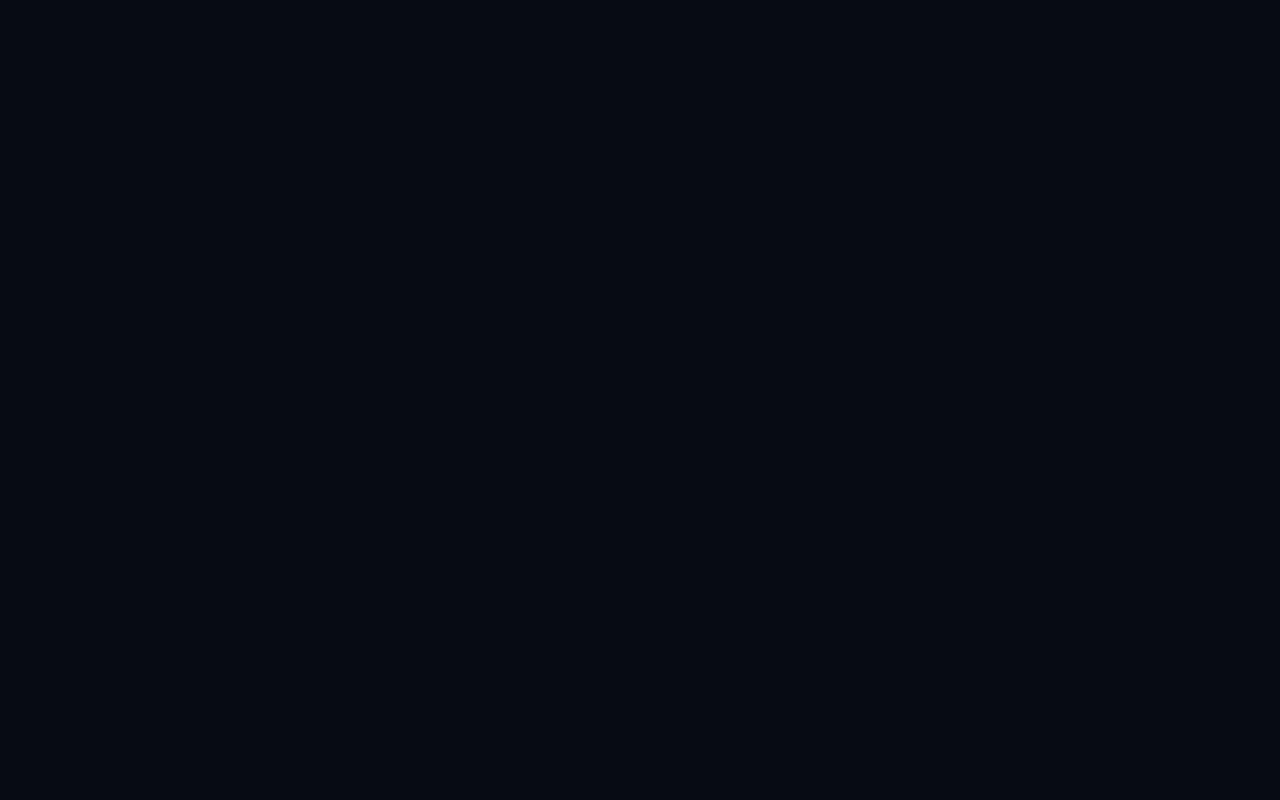
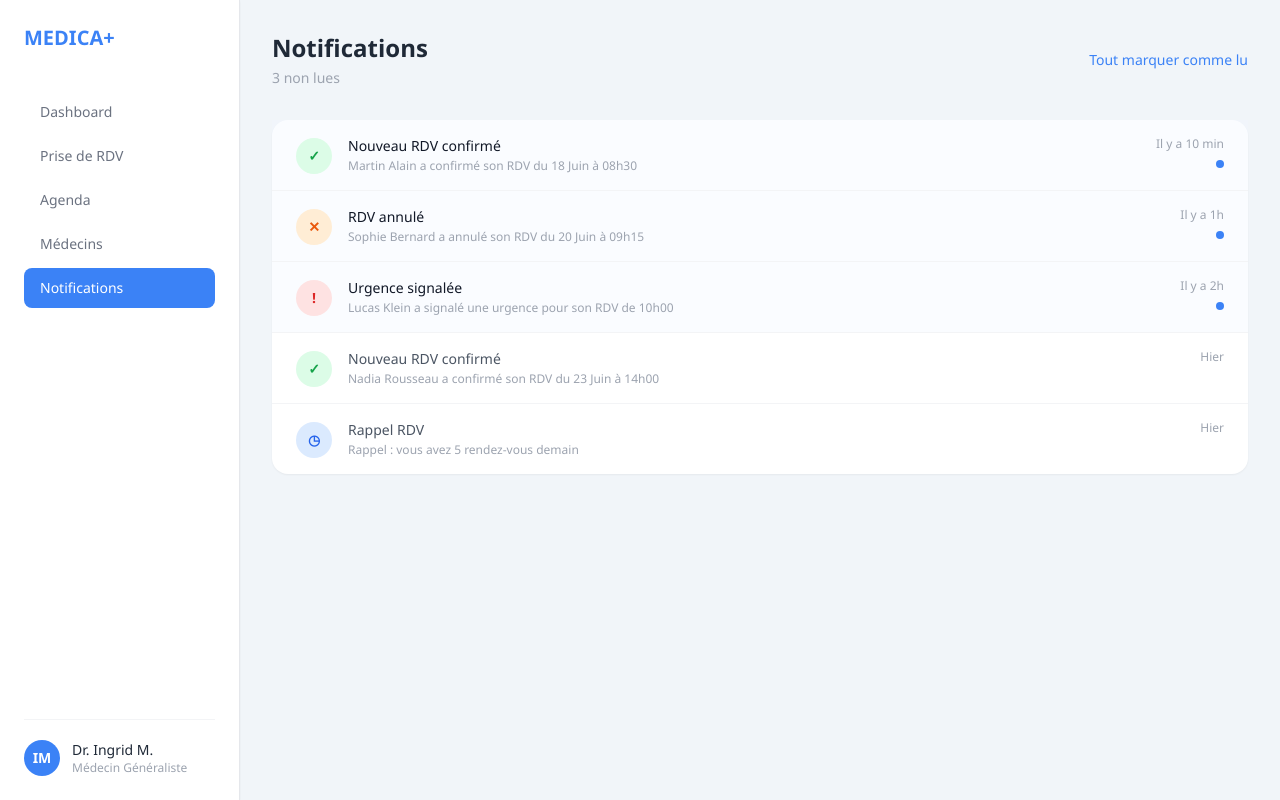
Before and after one commit to nohaeila/MEDICA_PLUS, a React (Vite) app in the folder frontend-web/: page /notifications in a window 1280 px wide. Before the commit this address had no page. Built offline with nearby package versions, Linux system fonts and the light colour scheme.

Commit message:
feat: notifications

```diff
--- a/frontend-web/src/App.jsx
+++ b/frontend-web/src/App.jsx
@@ -3,6 +3,7 @@ import Dashboard from "./pages/Dashboard"
 import ListeMedecins from "./pages/ListeMedecins"
 import PriseRDV from "./pages/PriseRDV"
 import Agenda from "./pages/Agenda"
+import Notifications from "./pages/Notifications"
 
 function App() {
   return (
@@ -12,6 +13,7 @@ function App() {
         <Route path="/medecins" element={<ListeMedecins />} />
         <Route path="/rdv" element={<PriseRDV />} />
         <Route path="/agenda" element={<Agenda />} />
+        <Route path="/notifications" element={<Notifications />} />
       </Routes>
     </BrowserRouter>
   )
--- /dev/null
+++ b/frontend-web/src/pages/Notifications.jsx
@@ -0,0 +1,121 @@
+import { useNavigate } from "react-router-dom"
+import { useState } from "react"
+
+export default function Notifications() {
+  const navigate = useNavigate()
+
+  const nav = [
+    { label: "Dashboard", path: "/" },
+    { label: "Prise de RDV", path: "/rdv" },
+    { label: "Agenda", path: "/agenda" },
+    { label: "Médecins", path: "/medecins" },
+    { label: "Notifications", path: "/notifications", active: true },
+  ]
+
+  const [notifications, setNotifications] = useState([
+    { id: 1, titre: "Nouveau RDV confirmé", message: "Martin Alain a confirmé son RDV du 18 Juin à 08h30", heure: "Il y a 10 min", lu: false, type: "rdv" },
+    { id: 2, titre: "RDV annulé", message: "Sophie Bernard a annulé son RDV du 20 Juin à 09h15", heure: "Il y a 1h", lu: false, type: "annulation" },
+    { id: 3, titre: "Urgence signalée", message: "Lucas Klein a signalé une urgence pour son RDV de 10h00", heure: "Il y a 2h", lu: false, type: "urgent" },
+    { id: 4, titre: "Nouveau RDV confirmé", message: "Nadia Rousseau a confirmé son RDV du 23 Juin à 14h00", heure: "Hier", lu: true, type: "rdv" },
+    { id: 5, titre: "Rappel RDV", message: "Rappel : vous avez 5 rendez-vous demain", heure: "Hier", lu: true, type: "rappel" },
+  ])
+
+  const typeStyle = {
+    rdv: "bg-green-100 text-green-600",
+    annulation: "bg-orange-100 text-orange-600",
+    urgent: "bg-red-100 text-red-600",
+    rappel: "bg-blue-100 text-blue-600",
+  }
+
+  const typeIcon = {
+    rdv: "✓",
+    annulation: "✕",
+    urgent: "!",
+    rappel: "◷",
+  }
+
+  const marquerLu = (id) => {
+    setNotifications(notifications.map(n => n.id === id ? { ...n, lu: true } : n))
+  }
+
+  const toutMarquerLu = () => {
+    setNotifications(notifications.map(n => ({ ...n, lu: true })))
+  }
+
+  const nonLues = notifications.filter(n => !n.lu).length
+
+  return (
+    <div className="flex min-h-screen bg-slate-100 text-gray-800">
+
+      {/* Sidebar */}
+      <aside className="w-60 bg-white border-r border-gray-200 flex flex-col p-6 shadow-sm">
+        <h1 className="text-xl font-bold text-blue-500 mb-10">MEDICA+</h1>
+        <nav className="flex flex-col gap-1 flex-1">
+          {nav.map((item) => (
+            <button key={item.label}
+              onClick={() => navigate(item.path)}
+              className={`text-left px-4 py-2.5 rounded-lg text-sm transition
+                ${item.active
+                  ? "bg-blue-500 text-white font-medium"
+                  : "text-gray-500 hover:bg-slate-100 hover:text-gray-800"}`}>
+              {item.label}
+            </button>
+          ))}
+        </nav>
+        <div className="border-t border-gray-100 pt-5 flex items-center gap-3">
+          <div className="w-9 h-9 rounded-full bg-blue-500 flex items-center justify-center text-sm font-bold text-white">IM</div>
+          <div>
+            <p className="text-sm font-medium text-gray-800">Dr. Ingrid M.</p>
+            <p className="text-xs text-gray-400">Médecin Généraliste</p>
+          </div>
+        </div>
+      </aside>
+
+      {/* Contenu */}
+      <main className="flex-1 p-8">
+        <div className="flex items-center justify-between mb-8">
+          <div>
+            <h2 className="text-2xl font-bold text-gray-800">Notifications</h2>
+            <p className="text-gray-400 text-sm mt-1">
+              {nonLues > 0 ? `${nonLues} non lue${nonLues > 1 ? "s" : ""}` : "Tout est à jour"}
+            </p>
+          </div>
+          {nonLues > 0 && (
+            <button onClick={toutMarquerLu}
+              className="text-sm text-blue-500 hover:text-blue-600 font-medium">
+              Tout marquer comme lu
+            </button>
+          )}
+        </div>
+
+        <div className="bg-white rounded-2xl shadow-sm divide-y divide-gray-100">
+          {notifications.map((n) => (
+            <div key={n.id}
+              onClick={() => marquerLu(n.id)}
+              className={`flex items-start gap-4 px-6 py-4 cursor-pointer hover:bg-slate-50 transition ${!n.lu ? "bg-blue-50/30" : ""}`}>
+
+              {/* Icône type */}
+              <div className={`w-9 h-9 rounded-full flex items-center justify-center text-sm font-bold flex-shrink-0 mt-0.5 ${typeStyle[n.type]}`}>
+                {typeIcon[n.type]}
+              </div>
+
+              {/* Contenu */}
+              <div className="flex-1">
+                <p className={`text-sm font-medium ${!n.lu ? "text-gray-900" : "text-gray-600"}`}>
+                  {n.titre}
+                </p>
+                <p className="text-xs text-gray-400 mt-0.5">{n.message}</p>
+              </div>
+
+              {/* Heure + point non lu */}
+              <div className="flex flex-col items-end gap-2 flex-shrink-0">
+                <span className="text-xs text-gray-400">{n.heure}</span>
+                {!n.lu && <span className="w-2 h-2 rounded-full bg-blue-500"></span>}
+              </div>
+            </div>
+          ))}
+        </div>
+      </main>
+    </div>
+  )
+}
```
